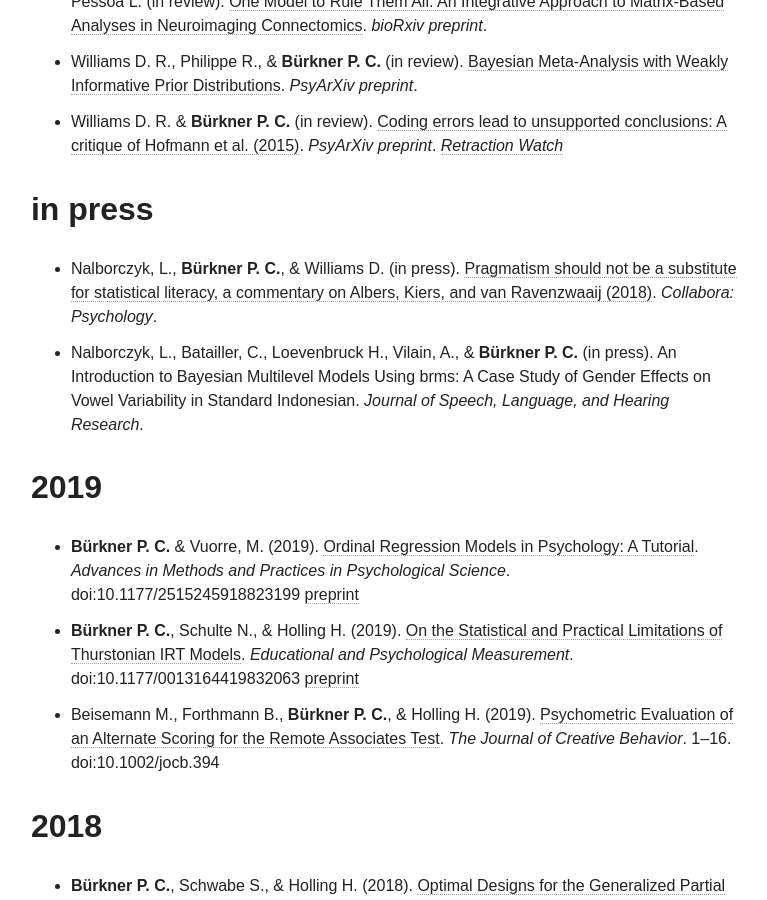
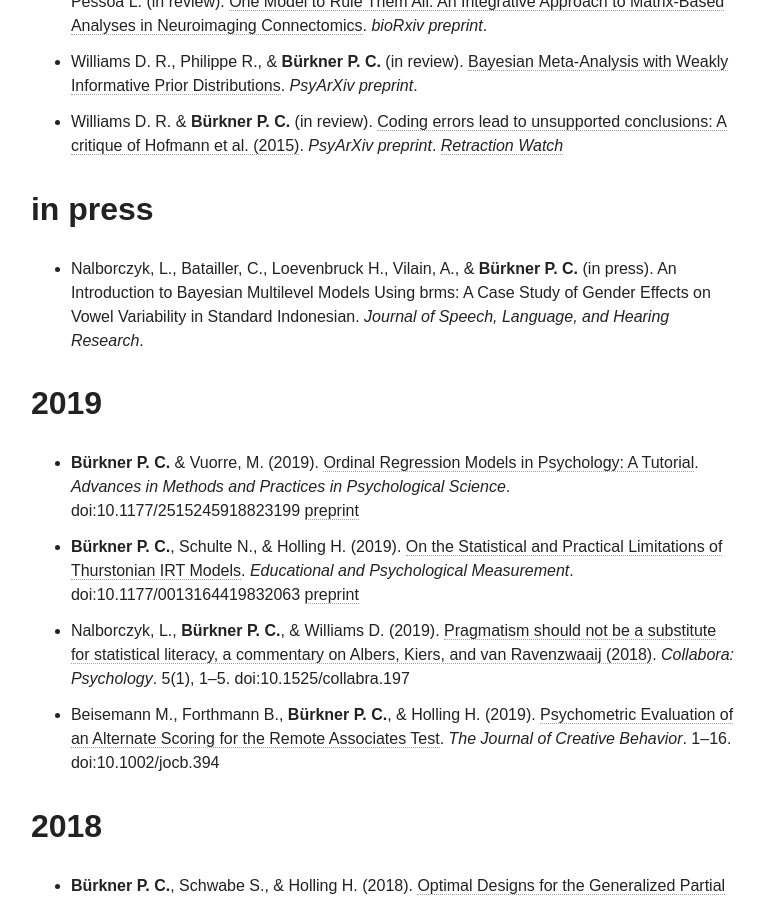
Before and after one commit to paul-buerkner/paul-buerkner.github.io, a Jekyll site: the page built from publications/index.md, in a window 1280 px wide and 900 px high, scrolled down 1232 px. Shown: the whole window, without its empty margins (255-1022 px from the left). Built offline with Jekyll 4.4.1, drawn with Linux system fonts in a browser that asks for light colours; nearby versions of some CDN libraries.

Commit message:
move a paper to 'published'

```diff
--- a/publications/index.md
+++ b/publications/index.md
@@ -18,13 +18,13 @@ excerpt: "A list of my publications"
 * Williams D. R. & **Bürkner P. C.** (in review). [Coding errors lead to unsupported conclusions: A critique of Hofmann et al. (2015)](https://osf.io/preprints/psyarxiv/2jpdb/). *PsyArXiv preprint*. [*Retraction Watch*](http://retractionwatch.com/2016/10/04/oh-well-love-hormone-doesnt-reduce-psychiatric-symptoms-says-researchers-in-request-to-retract/)
 
 ## in press
-* Nalborczyk, L., **Bürkner P. C.**, & Williams D. (in press). [Pragmatism should not be a substitute for statistical literacy, a commentary on Albers, Kiers, and van Ravenzwaaij (2018)](https://psyarxiv.com/fmtkj/). *Collabora: Psychology*.
 * Nalborczyk, L., Batailler, C., Loevenbruck H., Vilain, A., & **Bürkner P. C.** (in press). An Introduction to Bayesian Multilevel Models Using brms: A Case Study of Gender Effects on Vowel Variability in Standard Indonesian. *Journal of Speech, Language, and Hearing Research*.
 
 ## 2019
 
 * **Bürkner P. C.** & Vuorre, M. (2019). [Ordinal Regression Models in Psychology: A Tutorial](https://journals.sagepub.com/doi/10.1177/2515245918823199). *Advances in Methods and Practices in Psychological Science*. doi:10.1177/2515245918823199 [preprint](https://psyarxiv.com/x8swp/)
 * **Bürkner P. C.**, Schulte N., & Holling H. (2019). [On the Statistical and Practical Limitations of Thurstonian IRT Models](https://journals.sagepub.com/doi/10.1177/0013164419832063). *Educational and Psychological Measurement*. doi:10.1177/0013164419832063 [preprint](https://psyarxiv.com/dbwn8/)
+* Nalborczyk, L., **Bürkner P. C.**, & Williams D. (2019). [Pragmatism should not be a substitute for statistical literacy, a commentary on Albers, Kiers, and van Ravenzwaaij (2018)](https://psyarxiv.com/fmtkj/). *Collabora: Psychology*. 5(1), 1--5. doi:10.1525/collabra.197
 * Beisemann M., Forthmann B., **Bürkner P. C.**, & Holling H. (2019). [Psychometric Evaluation of an Alternate Scoring for the Remote Associates Test](https://onlinelibrary.wiley.com/doi/abs/10.1002/jocb.394). *The Journal of Creative Behavior*. 1--16. doi:10.1002/jocb.394
 
 ## 2018
```
